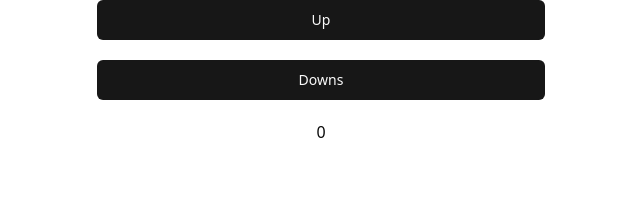
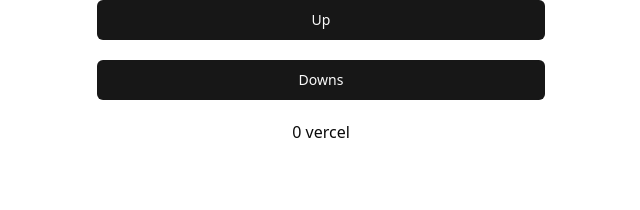
Before and after one commit to toho36/expenses, a React (Vite) app in the folder frontend/: page / in a window 1280 px wide. Shown: the top 210 px of the page, without its empty margins (319-959 px from the left). Built offline with nearby package versions, Linux system fonts and the light colour scheme.

Commit message:
vercel test

```diff
--- a/frontend/src/App.tsx
+++ b/frontend/src/App.tsx
@@ -8,7 +8,7 @@ function App() {
       <div className="flex flex-col bg-background max-w-md m-auto gap-y-5">
         <Button onClick={() => setCount((count) => count + 1)}>Up</Button>
         <Button onClick={() => setCount((count) => count - 1)}>Downs</Button>
-        <div className="text-center">{count}</div>
+        <div className="text-center">{count} vercel</div>
       </div>
     </>
   );
```
